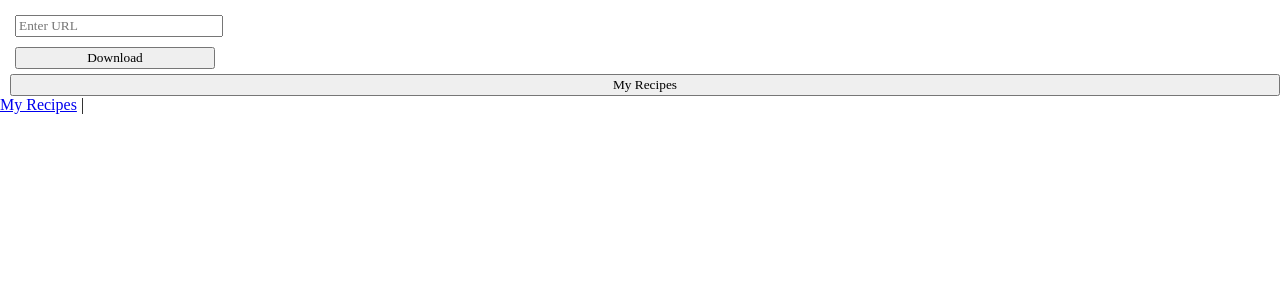
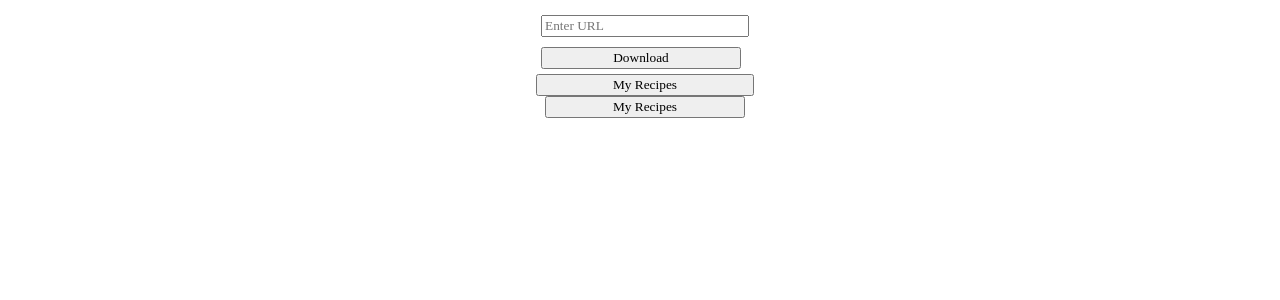
Before and after one commit to daniellewhyte/parsely-chrome-extension, a React (Create React App) app: page / in a window 1280 px wide. Shown: the top 300 px of the page. Built offline with nearby package versions, Linux system fonts and the light colour scheme; no server answers.

Commit message:
updated js files with classes and ids

```diff
--- a/src/App.js
+++ b/src/App.js
@@ -1,9 +1,13 @@
 import React, { useEffect, useState } from "react";
 import "./App.css";
 import Form from "./Form.js";
-import { postRecipeAsync, getAllRecipesAsync, getFullRecipeAsync } from "./apiCalls";
+import {
+  postRecipeAsync,
+  getAllRecipesAsync,
+  getFullRecipeAsync,
+} from "./apiCalls";
 import RecipeList from "./RecipeList";
-import {Link, Outlet} from "react-router-dom";
+import { Link, Outlet } from "react-router-dom";
 
 function App() {
   const [recipeData, setRecipeData] = useState([]);
@@ -42,16 +46,16 @@ function App() {
 
   const showRecipe = (id) => {
     getFullRecipeAsync(id)
-    .then((recipe) => {
-      setFullRecipe(recipe);
-    })
-    .catch((err) => {
-      console.log(err.message);
-    })
+      .then((recipe) => {
+        setFullRecipe(recipe);
+      })
+      .catch((err) => {
+        console.log(err.message);
+      });
   };
 
   return (
-    <div>
+    <div className="main-popup">
       <Form onSubmit={onFormSubmit} />
       {/* <RecipeList recipeData={recipeData} onButtonClick={showRecipe} />
       <section>
@@ -60,9 +64,14 @@ function App() {
       <p>{fullRecipe.instructions}</p>
       </section> */}
       <div>
-        <Link to="/my-recipes" target="_blank">My Recipes</Link> | {" "}
+        <Link to="/my-recipes" target="_blank">
+          {" "}
+          <button className="button" id="my-recipes-btn">
+            My Recipes
+          </button>
+        </Link>
       </div>
-      <Outlet/>
+      <Outlet />
     </div>
   );
 }
```
